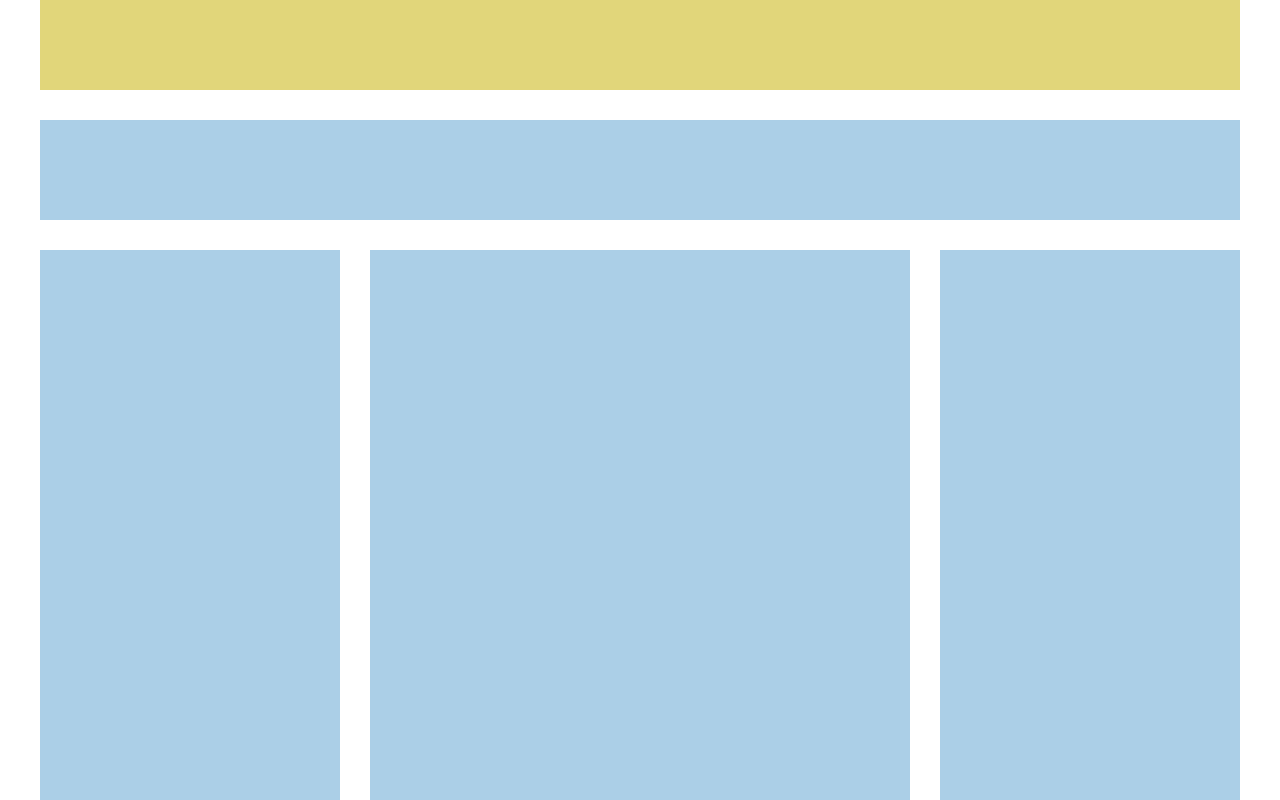
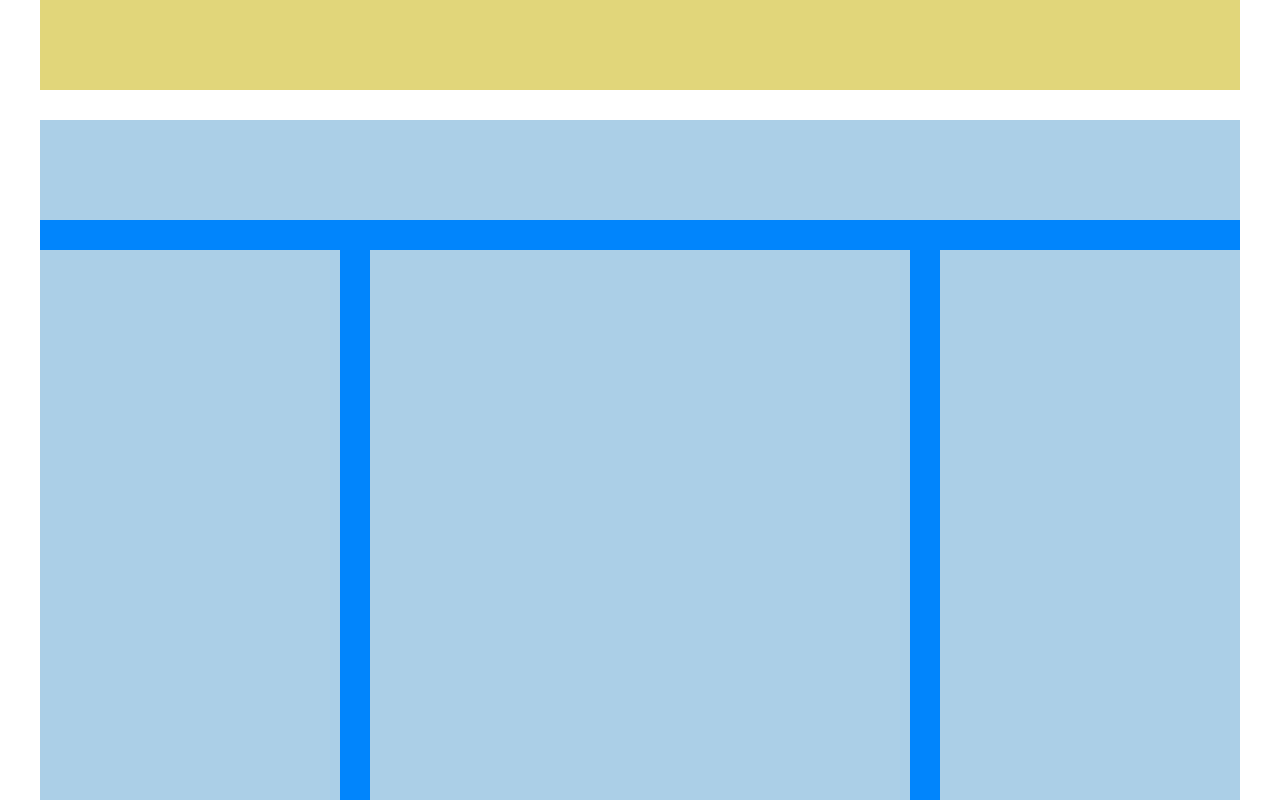
Before and after one commit to Giorgio-24/htmlcss-struttura-wp, a plain HTML site: page index.html in a window 1280 px wide. Shown: the part 720-1520 px from the top of the page. Drawn offline with Linux system fonts and the light colour scheme.

Commit message:
ora-è-giusto

```diff
--- a/style.css
+++ b/style.css
@@ -41,7 +41,7 @@ header + figure{
 
 /* Main */
 
-div:nth-child(3).clearfix{
+main:nth-child(3).clearfix{
     background-color: #0185fc;
     margin-bottom: 15px;
     padding-bottom: 30px;
```
